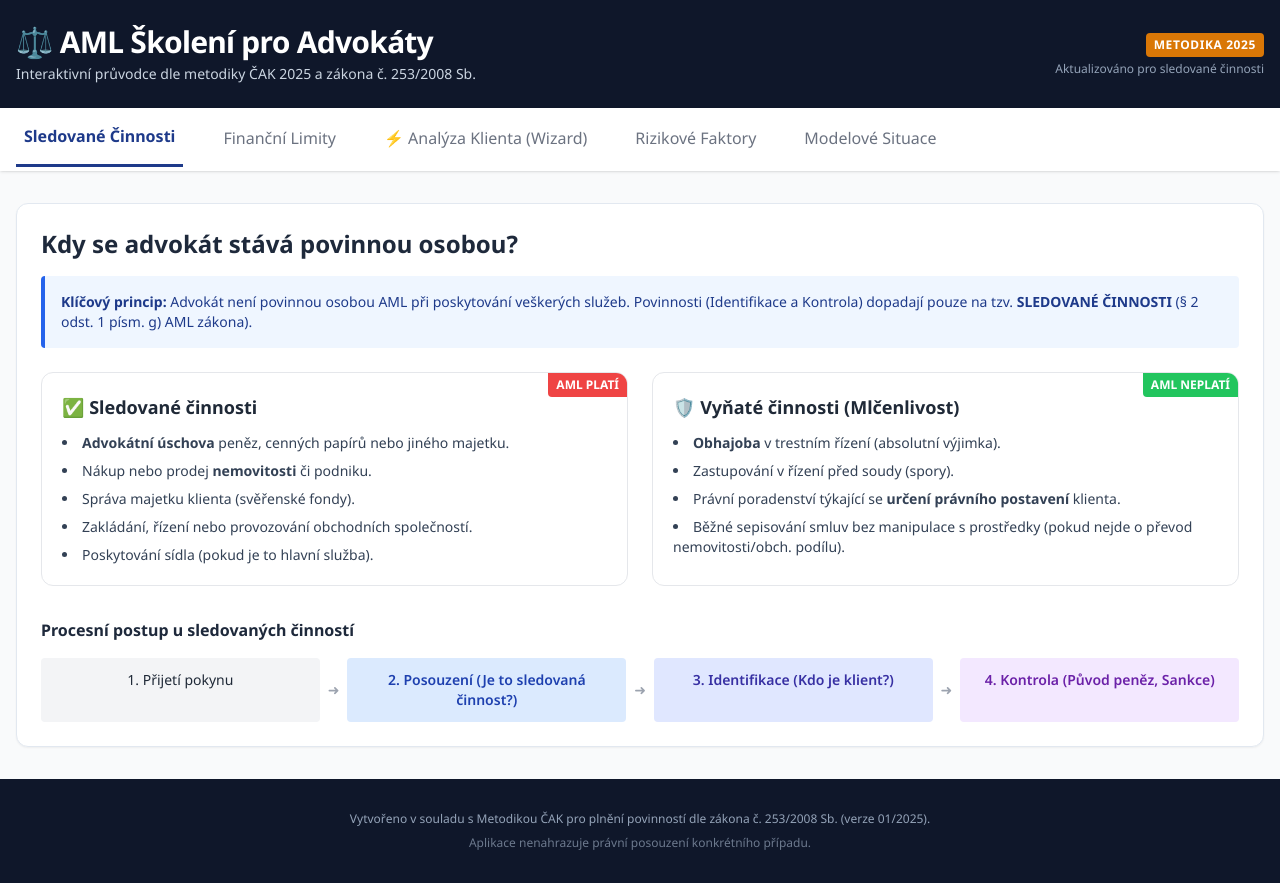
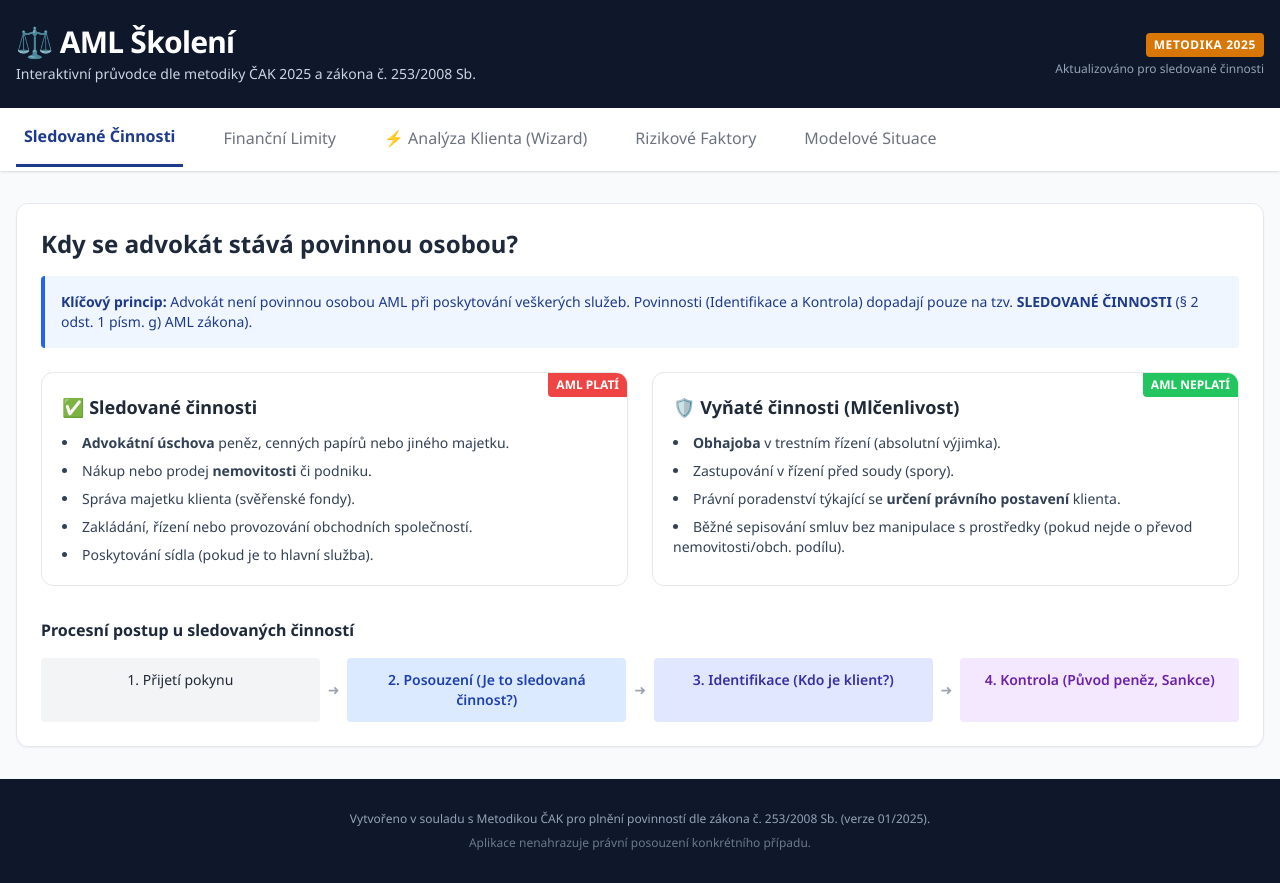
Before and after one commit to janklusak97-hub/AML_KYC, a plain HTML site: page index.html in a window 1280 px wide. Drawn offline with nearby package versions, Linux system fonts and the light colour scheme.

Commit message:
Shorten header title in index.html

```diff
--- a/index.html
+++ b/index.html
@@ -110,7 +110,7 @@
         <div class="container mx-auto px-4 py-6">
             <div class="flex flex-col md:flex-row justify-between items-center">
                 <div>
-                    <h1 class="text-2xl md:text-3xl font-bold tracking-tight">⚖️ AML Školení pro Advokáty</h1>
+                    <h1 class="text-2xl md:text-3xl font-bold tracking-tight">⚖️ AML Školení</h1>
                     <p class="text-slate-300 text-sm mt-1">Interaktivní průvodce dle metodiky ČAK 2025 a zákona č. 253/2008 Sb.</p>
                 </div>
                 <div class="mt-4 md:mt-0 text-right hidden md:block">
```
